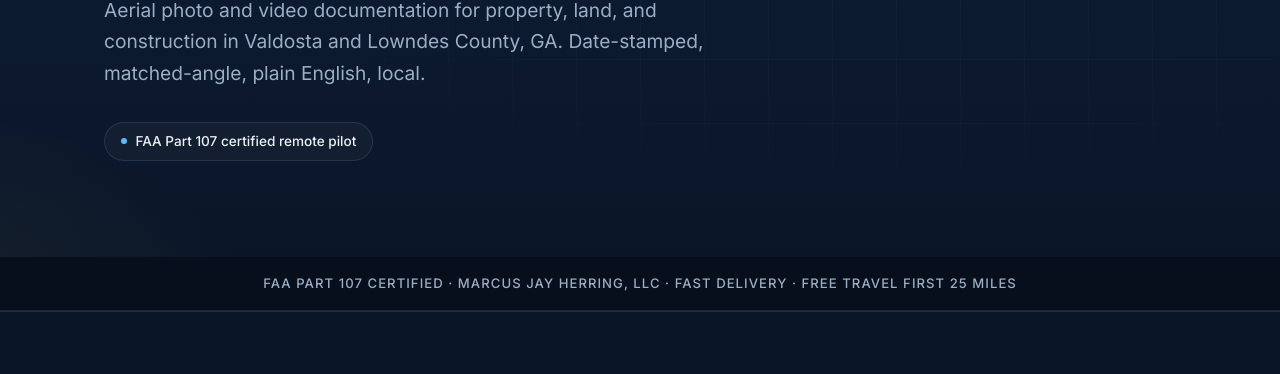
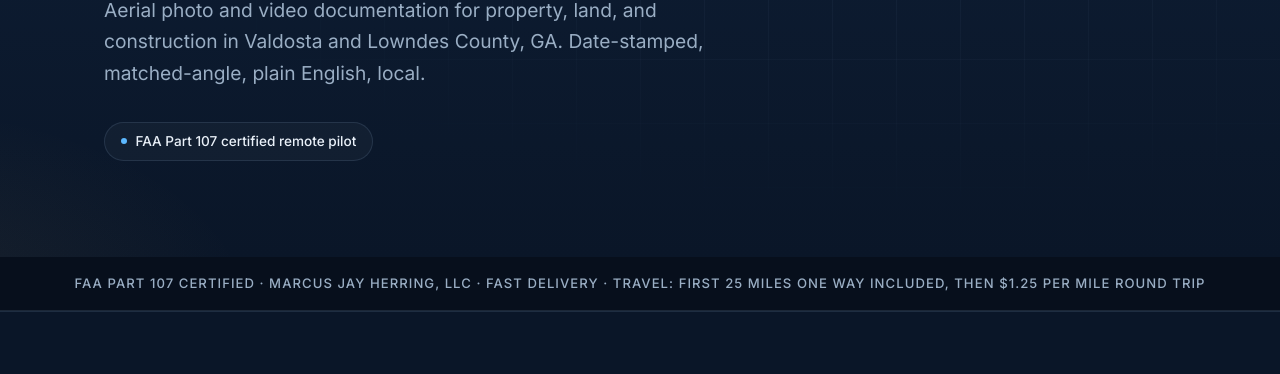
Before and after one commit to MARS488/girl-talk, a plain HTML site: page docs/index.html in a window 1280 px wide. Shown: the part 426-800 px from the top of the page. Drawn offline with Linux system fonts and the light colour scheme.

Commit message:
Travel line matches price card v3

```diff
--- a/docs/index.html
+++ b/docs/index.html
@@ -94,7 +94,7 @@
       </div>
     </div>
 
-    <div class="trust">FAA Part 107 certified · Marcus Jay Herring, LLC · Fast delivery · Free travel first 25 miles</div>
+    <div class="trust">FAA Part 107 certified · Marcus Jay Herring, LLC · Fast delivery · Travel: first 25 miles one way included, then $1.25 per mile round trip</div>
 
     <section id="start">
       <div class="wrap">
```
